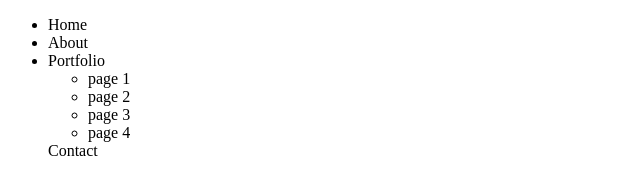
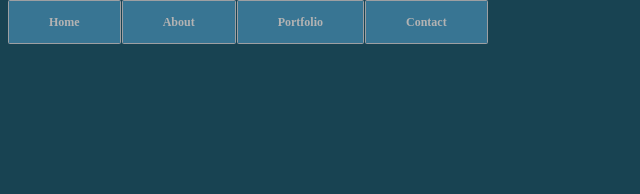
Before and after one commit to kentaurus-rigil/HTML-and-CSS-Projects, a plain HTML site: page Project/css_menu_rollover.html in a window 1280 px wide. Shown: the whole page, without its empty margins (0-640 px from the left). Drawn offline with Linux system fonts and the light colour scheme.

Commit message:
add menu with rollover

```diff
--- a/Project/CSS/menu_rollover.css
+++ b/Project/CSS/menu_rollover.css
@@ -0,0 +1,75 @@
+body {
+	background: #184352;
+}
+.wrap {
+	top: 0;
+	left: 0;
+	height: auto;
+	width: 100%;
+}
+
+.menu-container {
+	top: 0;
+	left: auto;
+	/* To the top edge of the screen*/
+	position: absolute;
+	width: 100%;
+	background-color: #184352;
+}
+
+.menu {
+	font: bold 12px/18px san-serif;
+	text-align: center;
+	display: inline;
+	margin: 0;
+	padding: 0;
+	list-style: none;
+}
+
+.menu li {
+	color: #B3B3B3;
+	display: inline-block;
+	margin-right: -2px;
+	position: relative;
+	padding: 12px 40px;
+	border: 1px solid #9D9FA2;
+	border-radius: 1.5px;
+	background-color: #387593;
+	cursor: pointer;
+}
+
+.menu li:hover {
+	background-color: #5EAFDF;
+	color: #fff;
+}
+
+.menu li:hover ul {
+	display: block;
+	opacity: 1;
+	/*while hovered, drop down-menu appears
+	  This also avoids a block-level bug*/
+	 visibility: visible;
+}
+
+.submenu {
+	padding: 0;
+	left: 0;
+	position: absolute;
+	top: 43.5px;
+	width: 125.5px;
+	opacity: 0;
+	/*While not being hovered, drop down-menu hides
+	  This also avoids a block-level bug*/
+	 visibility: hidden;
+}
+
+.submenu li {
+	background-color: #387593;
+	display: block;
+	color: #B3B3B3;
+}
+
+.submenu li:hover {
+	color: #fff;
+	background-color: #5EAFDF;
+}
--- a/Project/css_menu_rollover.html
+++ b/Project/css_menu_rollover.html
@@ -18,7 +18,7 @@
 						<li>page 4</li>
 					 </ul>
 				 </li>
-				 </li>Contact</li>
+				 <li>Contact</li>
 			 </ul>
 		 </div>
 	 </div>
```
